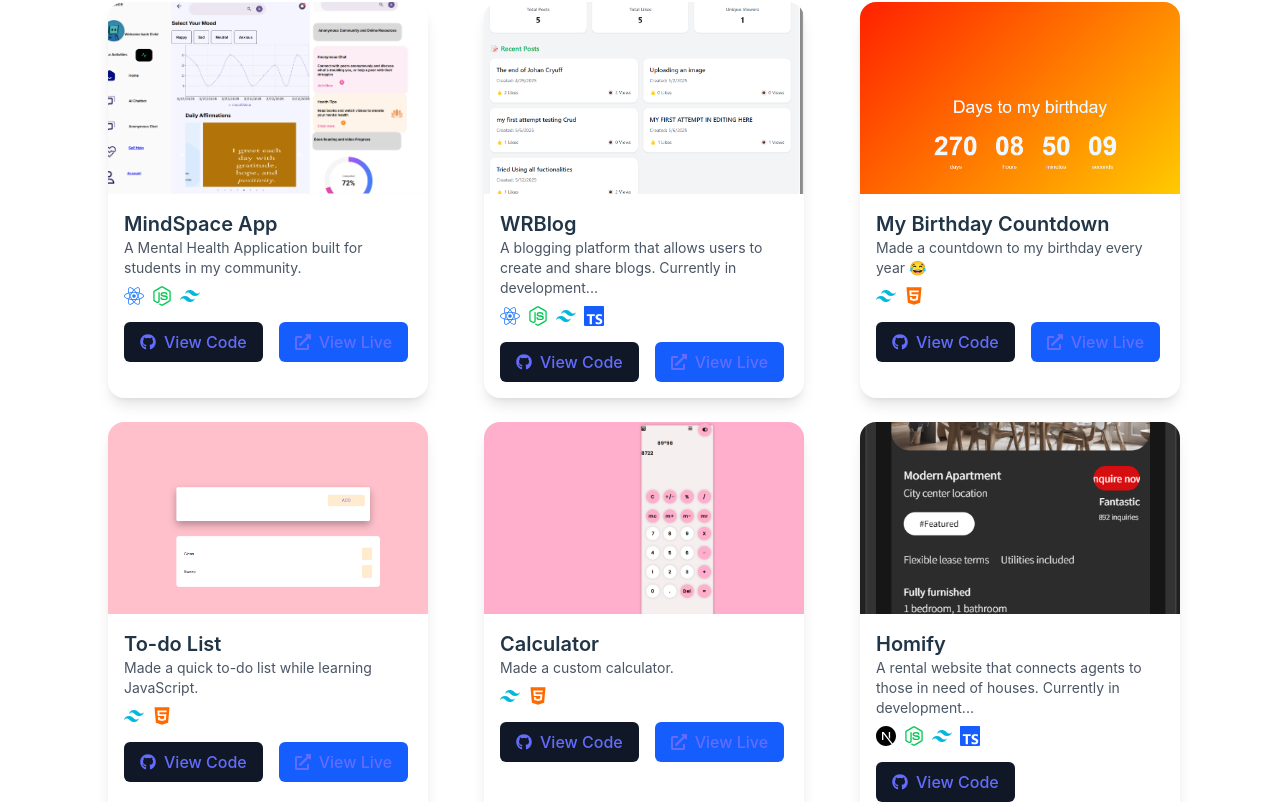
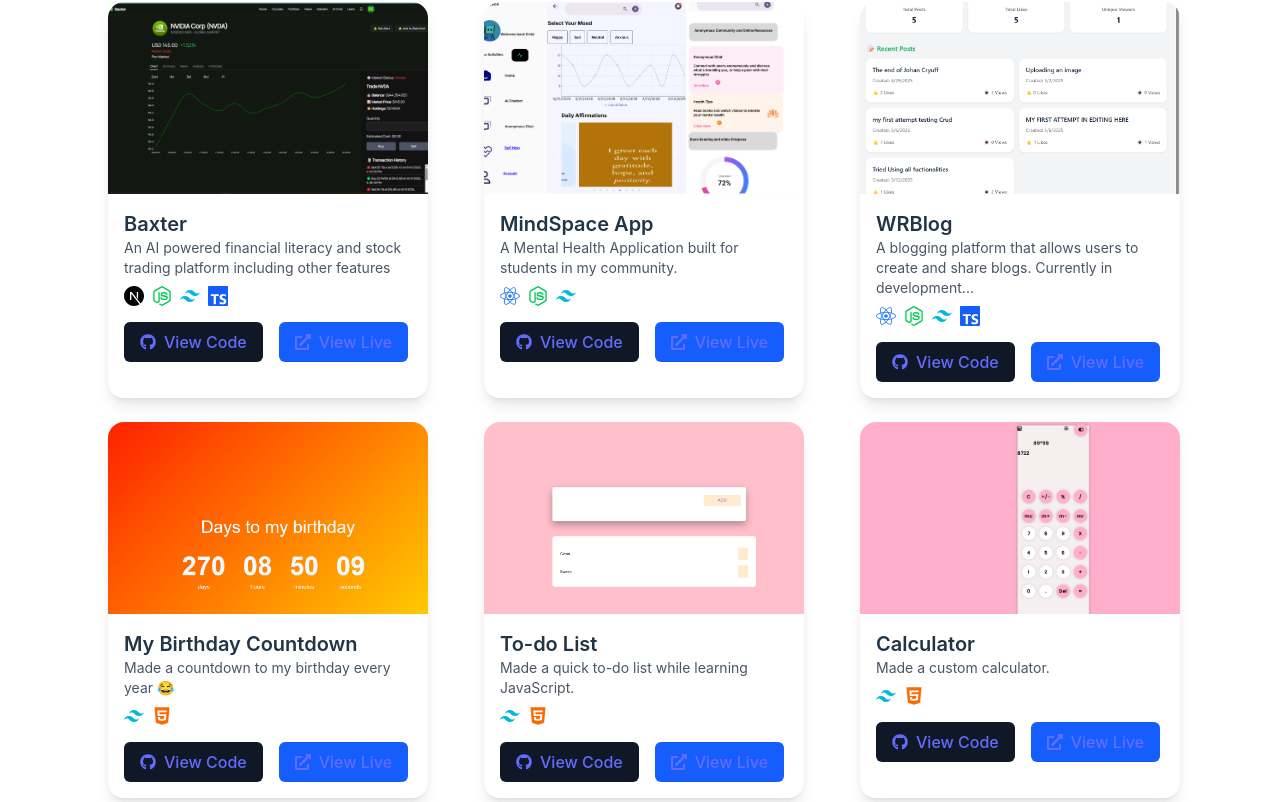
Before and after one commit to Olamilekan18/my-portfolio, a React (Vite) app: page / in a window 1280 px wide. Shown: the part 2259-3061 px from the top of the page. Built offline with nearby package versions, Linux system fonts and the light colour scheme.

Commit message:
Added Baxter

```diff
--- a/src/Components/Projects.jsx
+++ b/src/Components/Projects.jsx
@@ -9,7 +9,7 @@ import CalculatorImage from "../assets/Calculator.png";
 import HomifyImage from "../assets/7-Homify.png";
 import BooklyImage from "../assets/Bookly.jpg";
 import WRBlogImage from "../assets/WRBlog.png";
-
+import BaxterImage from "../assets/BaxterImage.png"
 const projects = [
   {
     name: "Portfolio Website",
@@ -33,6 +33,14 @@ const projects = [
     image: DeliveryImage,
     repoLink: "https://github.com/Olamilekan18/Delivery-app",
     liveLink: "https://delivery-app-pied.vercel.app/",
+    techStack: ["Next.js", "Node.js", "TypeScript", "Tailwind"],
+  },
+  {
+    name : "Baxter",
+    description : "An AI powered financial literacy and stock trading platform including other features",
+    image: BaxterImage,
+    repoLink: "https://github.com/Olamilekan18/baxter",
+    liveLink : "https://baxter-hackathon-hy9p.vercel.app/",
     techStack: ["Next.js", "Node.js", "TypeScript", "Tailwind"],
   },
   {
```
Also changed, not shown: src/assets/BaxterImage.png (added).
